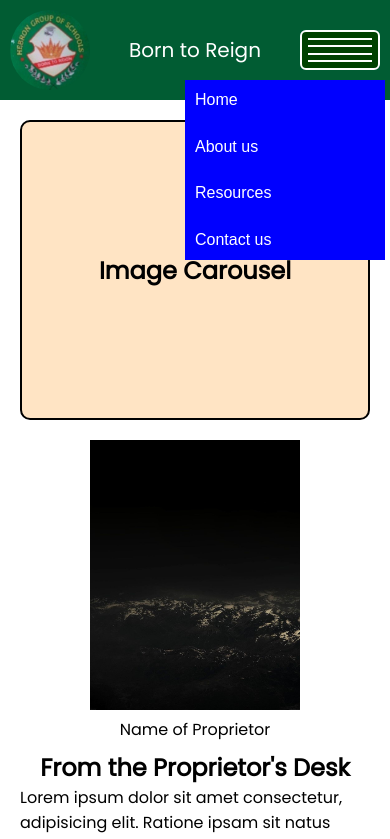
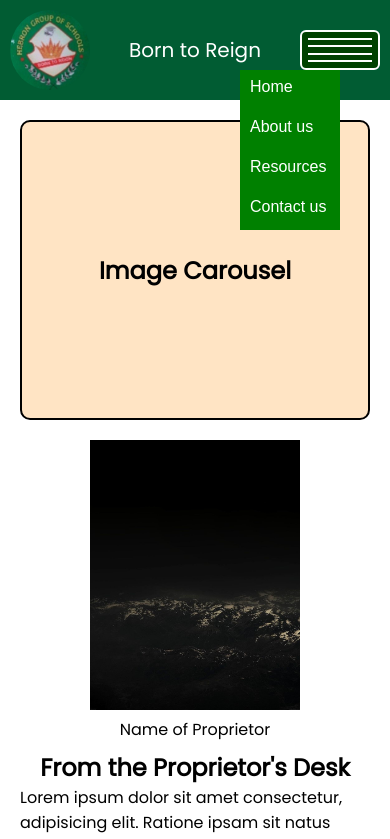
Before and after one commit to Ameneterh/hgos-ibadan, a plain HTML site: page index.html in a window 390 px wide. Both pictures are taken after a click on the button 340 px from the left and 50 px from the top of the page. Shown: the top 839 px of the page. Drawn offline with Linux system fonts and the light colour scheme.

Commit message:
Adjusting dropdown on small screens

```diff
--- a/Styles/about.css
+++ b/Styles/about.css
@@ -82,29 +82,77 @@ nav {
   box-sizing: border-box;
   z-index: 2;
   position: absolute;
-  background-color: blue;
-  top: 80px;
-  right: 5px;
-  width: 200px;
-  height: 180px;
-  flex-direction: column;
-  justify-content: space-between;
+  background-color: green;
+  top: 70px;
+  right: 50px;
+  width: 100px;
+  height: 160px;
   display: none;
 }
 
-#drop-down-menu a {
+ul {
+  list-style: none;
+}
+
+ul li {
+  position: relative;
+  left: 0;
   width: 100%;
   height: 40px;
-  display: flex;
-  align-items: center;
   color: white;
-  padding: 10px;
 }
 
-#drop-down-menu a:hover {
-  background-color: navy;
-  border-bottom: 2px solid white;
+li {
+  display: inline-block;
+  text-align: left;
+  padding: 8px 10px;
 }
+
+ul li ul {
+  display: none;
+  position: absolute;
+  top: 0;
+  right: 95px;
+  border-right: 3px solid white;
+  z-index: 1;
+}
+
+ul li a {
+  color: white;
+}
+
+ul li ul li {
+  display: block;
+  margin: 0;
+  border: none;
+  box-shadow: none;
+  text-align: left;
+  padding: 5px 10px;
+}
+
+ul li:hover {
+  background-color: blue;
+  border-bottom: 3px solid yellow;
+}
+
+ul li:hover ul {
+  display: block;
+  background-color: green;
+}
+
+ul li:hover ul li:hover {
+  width: 100%;
+  box-shadow: none;
+  color: white;
+  background-color: blue;
+  border-top: none;
+  border-left: none;
+  border-right: none;
+  border-radius: 0;
+  border-bottom: 3px solid yellow;
+}
+
+/* start of main content styling */
 
 main {
   position: relative;
--- a/Styles/contact.css
+++ b/Styles/contact.css
@@ -82,29 +82,77 @@ nav {
   box-sizing: border-box;
   z-index: 2;
   position: absolute;
-  background-color: blue;
-  top: 80px;
-  right: 5px;
-  width: 200px;
-  height: 180px;
-  flex-direction: column;
-  justify-content: space-between;
+  background-color: green;
+  top: 70px;
+  right: 50px;
+  width: 100px;
+  height: 160px;
   display: none;
 }
 
-#drop-down-menu a {
+ul {
+  list-style: none;
+}
+
+ul li {
+  position: relative;
+  left: 0;
   width: 100%;
   height: 40px;
-  display: flex;
-  align-items: center;
   color: white;
-  padding: 10px;
 }
 
-#drop-down-menu a:hover {
-  background-color: navy;
-  border-bottom: 2px solid white;
+li {
+  display: inline-block;
+  text-align: left;
+  padding: 8px 10px;
 }
+
+ul li ul {
+  display: none;
+  position: absolute;
+  top: 0;
+  right: 95px;
+  border-right: 3px solid white;
+  z-index: 1;
+}
+
+ul li a {
+  color: white;
+}
+
+ul li ul li {
+  display: block;
+  margin: 0;
+  border: none;
+  box-shadow: none;
+  text-align: left;
+  padding: 5px 10px;
+}
+
+ul li:hover {
+  background-color: blue;
+  border-bottom: 3px solid yellow;
+}
+
+ul li:hover ul {
+  display: block;
+  background-color: green;
+}
+
+ul li:hover ul li:hover {
+  width: 100%;
+  box-shadow: none;
+  color: white;
+  background-color: blue;
+  border-top: none;
+  border-left: none;
+  border-right: none;
+  border-radius: 0;
+  border-bottom: 3px solid yellow;
+}
+
+/* start of main content styling */
 
 main {
   position: relative;
--- a/Styles/index.css
+++ b/Styles/index.css
@@ -82,29 +82,77 @@ nav {
   box-sizing: border-box;
   z-index: 2;
   position: absolute;
-  background-color: blue;
-  top: 80px;
-  right: 5px;
-  width: 200px;
-  height: 180px;
-  flex-direction: column;
-  justify-content: space-between;
+  background-color: green;
+  top: 70px;
+  right: 50px;
+  width: 100px;
+  height: 160px;
   display: none;
 }
 
-#drop-down-menu a {
+ul {
+  list-style: none;
+}
+
+ul li {
+  position: relative;
+  left: 0;
   width: 100%;
   height: 40px;
-  display: flex;
-  align-items: center;
   color: white;
-  padding: 10px;
 }
 
-#drop-down-menu a:hover {
-  background-color: navy;
-  border-bottom: 2px solid white;
+li {
+  display: inline-block;
+  text-align: left;
+  padding: 8px 10px;
 }
+
+ul li ul {
+  display: none;
+  position: absolute;
+  top: 0;
+  right: 95px;
+  border-right: 3px solid white;
+  z-index: 1;
+}
+
+ul li a {
+  color: white;
+}
+
+ul li ul li {
+  display: block;
+  margin: 0;
+  border: none;
+  box-shadow: none;
+  text-align: left;
+  padding: 5px 10px;
+}
+
+ul li:hover {
+  background-color: blue;
+  border-bottom: 3px solid yellow;
+}
+
+ul li:hover ul {
+  display: block;
+  background-color: green;
+}
+
+ul li:hover ul li:hover {
+  width: 100%;
+  box-shadow: none;
+  color: white;
+  background-color: blue;
+  border-top: none;
+  border-left: none;
+  border-right: none;
+  border-radius: 0;
+  border-bottom: 3px solid yellow;
+}
+
+/* start of main content styling */
 
 main {
   position: relative;
--- a/Styles/videoresources.css
+++ b/Styles/videoresources.css
@@ -82,29 +82,77 @@ nav {
   box-sizing: border-box;
   z-index: 2;
   position: absolute;
-  background-color: blue;
-  top: 80px;
-  right: 5px;
-  width: 200px;
-  height: 180px;
-  flex-direction: column;
-  justify-content: space-between;
+  background-color: green;
+  top: 70px;
+  right: 50px;
+  width: 100px;
+  height: 160px;
   display: none;
 }
 
-#drop-down-menu a {
+ul {
+  list-style: none;
+}
+
+ul li {
+  position: relative;
+  left: 0;
   width: 100%;
   height: 40px;
-  display: flex;
-  align-items: center;
   color: white;
-  padding: 10px;
 }
 
-#drop-down-menu a:hover {
-  background-color: navy;
-  border-bottom: 2px solid white;
+li {
+  display: inline-block;
+  text-align: left;
+  padding: 8px 10px;
 }
+
+ul li ul {
+  display: none;
+  position: absolute;
+  top: 0;
+  right: 95px;
+  border-right: 3px solid white;
+  z-index: 1;
+}
+
+ul li a {
+  color: white;
+}
+
+ul li ul li {
+  display: block;
+  margin: 0;
+  border: none;
+  box-shadow: none;
+  text-align: left;
+  padding: 5px 10px;
+}
+
+ul li:hover {
+  background-color: blue;
+  border-bottom: 3px solid yellow;
+}
+
+ul li:hover ul {
+  display: block;
+  background-color: green;
+}
+
+ul li:hover ul li:hover {
+  width: 100%;
+  box-shadow: none;
+  color: white;
+  background-color: blue;
+  border-top: none;
+  border-left: none;
+  border-right: none;
+  border-radius: 0;
+  border-bottom: 3px solid yellow;
+}
+
+/* start of main content styling */
 
 main {
   position: relative;
--- a/index.html
+++ b/index.html
@@ -48,10 +48,17 @@
         <hr>
         <hr>
         <div id="drop-down-menu">
-          <a href="index.html">Home</a>
-          <a href="about.html">About us</a>
-          <a href="resources.html">Resources</a>
-          <a href="contact.html">Contact us</a>
+          <ul>
+            <li><a href="index.html">Home</a></li>
+            <li><a href="about.html">About us</a></li>
+            <li><a href="">Resources
+                <ul>
+                  <li><a href="videoresources.html">Videos</a></li>
+                  <li><a href="documentresources.html">Documents</a></li>
+                </ul>
+              </a></li>
+            <li><a href="contact.html">Contact us</a></li>
+          </ul>
         </div>
       </button>
     </div>
```
Also changed, not shown: about.html (+11 -4 lines), contact.html (+11 -4 lines), videoresources.html (+11 -4 lines).
